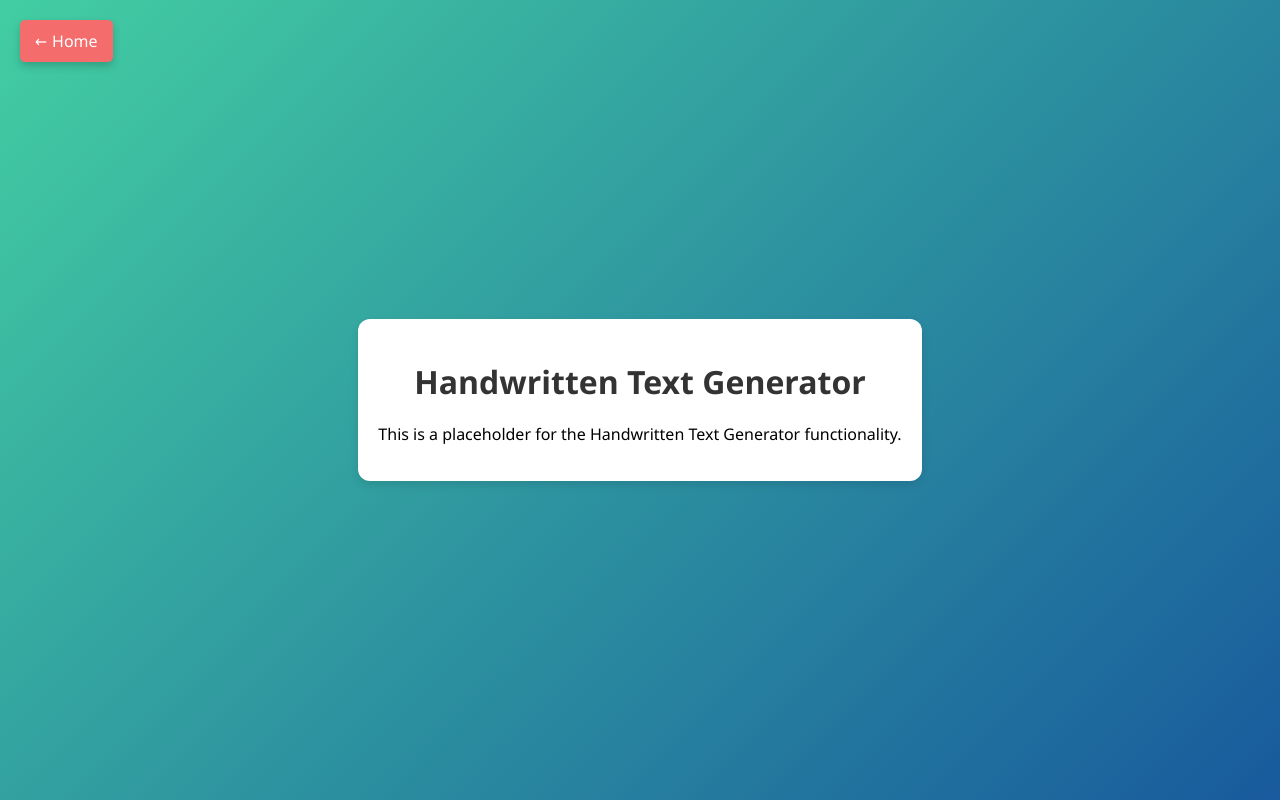
After one commit to musamasarfraz/Experimenting-with-GANs, a Flask app: page /handwritten in a window 1280 px wide. The commit adds this page. Run offline with Flask 3, Linux system fonts and the light colour scheme.

Commit message:
added styling consistency and placeholder for new feature

```diff
--- a/app.py
+++ b/app.py
@@ -5,14 +5,19 @@ from generate_captcha import CaptchaGenerator
 app = Flask(__name__)
 app.secret_key = 'supersecretkey'
 
-captcha_generator = CaptchaGenerator()  # Create an instance of CaptchaGenerator
+captcha_generator = CaptchaGenerator()
 
 @app.route('/')
-def index():
-    captcha_text = captcha_generator.generate_captcha_text()  # Generate CAPTCHA text
+def main():
+    return render_template('main.html')
+
+@app.route('/captcha')
+def captcha():
+    captcha_text = captcha_generator.generate_captcha_text()
     session['captcha'] = captcha_text
-    captcha_generator.create_captcha_image(captcha_text)  # Generate and save CAPTCHA image
-    return render_template('index.html', image_path='/static/captcha.png')
+    print(captcha_text)
+    captcha_generator.create_captcha_image(captcha_text)
+    return render_template('captcha.html', image_path='/static/captcha.png')
 
 @app.route('/verify', methods=['POST'])
 def verify():
@@ -34,7 +39,11 @@ def failure():
 
 @app.route('/retry')
 def retry():
-    return redirect(url_for('index'))
+    return redirect(url_for('captcha'))
+
+@app.route('/handwritten')
+def handwritten():
+    return render_template('handwritten.html')
 
 if __name__ == '__main__':
     app.run(debug=True)
--- /dev/null
+++ b/static/handwritten.css
@@ -0,0 +1,64 @@
+/* handwritten.css */
+body {
+    font-family: 'Segoe UI', Tahoma, Geneva, Verdana, sans-serif;
+    display: flex;
+    justify-content: center;
+    align-items: center;
+    height: 100vh;
+    background: linear-gradient(135deg, #43cea2, #185a9d);
+    margin: 0;
+    position: relative;
+}
+
+.container {
+    text-align: center;
+    background: white;
+    padding: 20px;
+    border-radius: 12px;
+    box-shadow: 0 4px 8px rgba(0,0,0,0.1);
+}
+
+h1 {
+    margin-bottom: 20px;
+    color: #333;
+}
+
+button {
+    padding: 10px;
+    margin: 10px;
+    border-radius: 4px;
+    border: 2px solid #ccc;
+    cursor: pointer;
+    background-color: #007BFF;
+    color: white;
+    transition: background-color 0.3s ease;
+}
+
+button:hover {
+    background-color: #0056b3;
+}
+
+.back-button {
+    position: absolute;
+    top: 20px;
+    left: 20px;
+    display: flex;
+    align-items: center;
+    padding: 10px 15px;
+    background-color: #f56c6c;
+    color: white;
+    text-decoration: none;
+    border-radius: 5px;
+    font-size: 16px;
+    box-shadow: 0 4px 8px rgba(0,0,0,0.2);
+    transition: background-color 0.3s ease, transform 0.3s ease;
+}
+
+.back-button span {
+    margin-right: 5px;
+}
+
+.back-button:hover {
+    background-color: #e45a5a;
+    transform: scale(1.05);
+}
--- a/templates/index.html
+++ b/templates/captcha.html
@@ -4,9 +4,10 @@
     <meta charset="UTF-8">
     <meta name="viewport" content="width=device-width, initial-scale=1.0">
     <title>CAPTCHA Solver</title>
-    <link rel="stylesheet" href="{{ url_for('static', filename='index.css') }}">
+    <link rel="stylesheet" href="{{ url_for('static', filename='captcha.css') }}">
 </head>
 <body>
+    <a href="{{ url_for('main') }}" class="back-button"><span>&#8592;</span> Home</a>
     <div class="container">
         <h1>Please solve the CAPTCHA</h1>
         <div id="captcha-container">
--- /dev/null
+++ b/templates/handwritten.html
@@ -0,0 +1,16 @@
+<!DOCTYPE html>
+<html lang="en">
+<head>
+    <meta charset="UTF-8">
+    <meta name="viewport" content="width=device-width, initial-scale=1.0">
+    <title>Handwritten Text Generator</title>
+    <link rel="stylesheet" href="{{ url_for('static', filename='handwritten.css') }}">
+</head>
+<body>
+    <a href="{{ url_for('main') }}" class="back-button"><span>&#8592;</span> Home</a>
+    <div class="container">
+        <h1>Handwritten Text Generator</h1>
+        <p>This is a placeholder for the Handwritten Text Generator functionality.</p>
+    </div>
+</body>
+</html>
```
Also changed, not shown: static/captcha.css (added, +68 -0 lines), static/failure.css (+20 -9 lines), static/index.css (deleted, +0 -38 lines), static/main.css (added, +87 -0 lines), static/success.css (+20 -9 lines), templates/main.html (added, +18 -0 lines), static/captcha.png, templates/success.html (line endings or trailing spaces).
